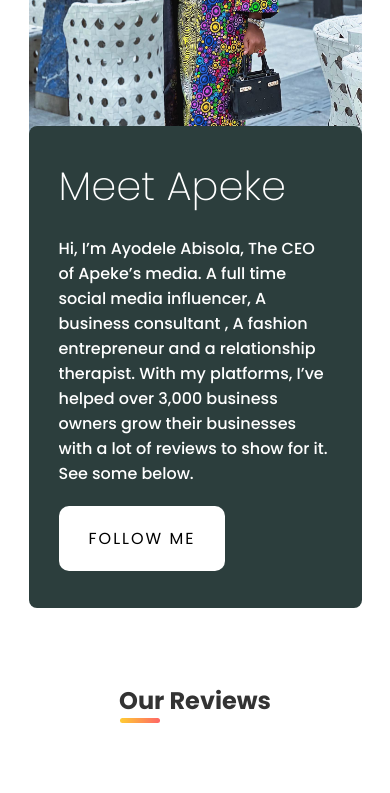
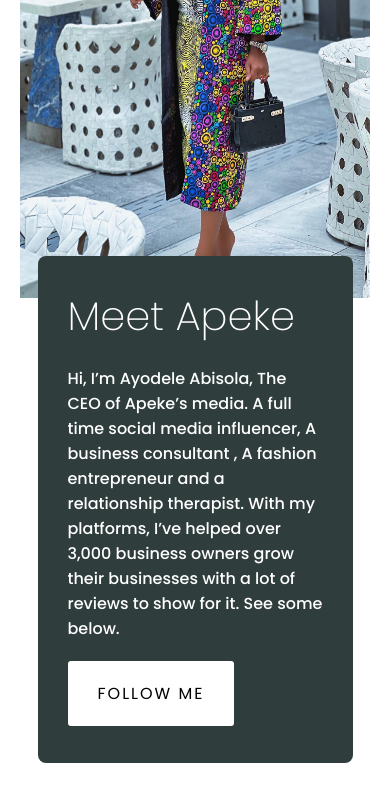
Before and after one commit to Tech-Reni/apekemedia, a plain HTML site: page index.html in a window 390 px wide. Shown: the part 2990-3783 px from the top of the page. Drawn offline with nearby package versions, Linux system fonts and the light colour scheme; a script that the page names is missing.

Commit message:
Update style.css

```diff
--- a/style.css
+++ b/style.css
@@ -762,9 +762,8 @@ footer .developer-details {
         margin: 0 10px;
     }
     .left {
-        width: 90%;
-        margin-left:cal(50% - 45%);
-        max-height: 530px;
+        width: 100%;
+        height: 580px;
         overflow: hidden;
     }
     .right {
@@ -773,3 +772,102 @@ footer .developer-details {
         margin-top: -180px;
     }
 }
+
+
+/* PRACTICAL TESTING  */
+
+
+/* ///////////////////////// */
+
+
+/* ////////////////////////////////*/
+
+.about-section {
+    min-height: 60vh;
+    width: 100%;
+    display: flex;
+    align-items: center;
+    justify-content: center;
+    margin-top: 60px;
+}
+
+.about-container {
+    width: 90%;
+    max-width: 1000px;
+    margin: 0 auto;
+    display: flex;
+    align-items: center;
+    justify-content: center;
+}
+
+.about-img {
+    width: 45%;
+    height: 550px;
+    background-image: url('./assets/images/img1.jpg');
+    background-size: 100%;
+    background-repeat: no-repeat;
+    background-position: center;
+    border-radius: 15px;
+}
+
+.right {
+    width: 55%;
+    min-height: 400px;
+    background-color: #2f3d3c;
+    display: flex;
+    align-items: center;
+    justify-content: center;
+    padding: 30px;
+    border-radius: 8px;
+    color: white;
+    margin-left: -90px;
+}
+
+.right h1 {
+    font-size: 40px;
+    font-weight: 200;
+}
+
+.right p {
+    margin: 20px 0;
+    font-weight: 500;
+    line-height: 25px;
+}
+
+.right a {
+    text-decoration: none;
+    text-transform: uppercase;
+    background-color: white;
+    color: black;
+    padding: 20px 30px;
+    display: inline-block;
+    letter-spacing: 2px;
+    border-radius: 3px;
+}
+
+@media only screen and (max-width: 768px) {
+    .about-container {
+        flex-direction: column;
+        width: 100%;
+        margin: 0 20px;
+    }
+    .about-img {
+        width: 100%;
+        height: 480px;
+        background-position-y: -15px;
+    }
+    .right {
+        width: 90%;
+        margin: 0;
+        margin-top: -100px;
+    }
+}
+
+
+/* PRACTICAL TESTING  */
+
+
+/* ///////////////////////// */
+
+
+/* ////////////////////////////////*/
```
